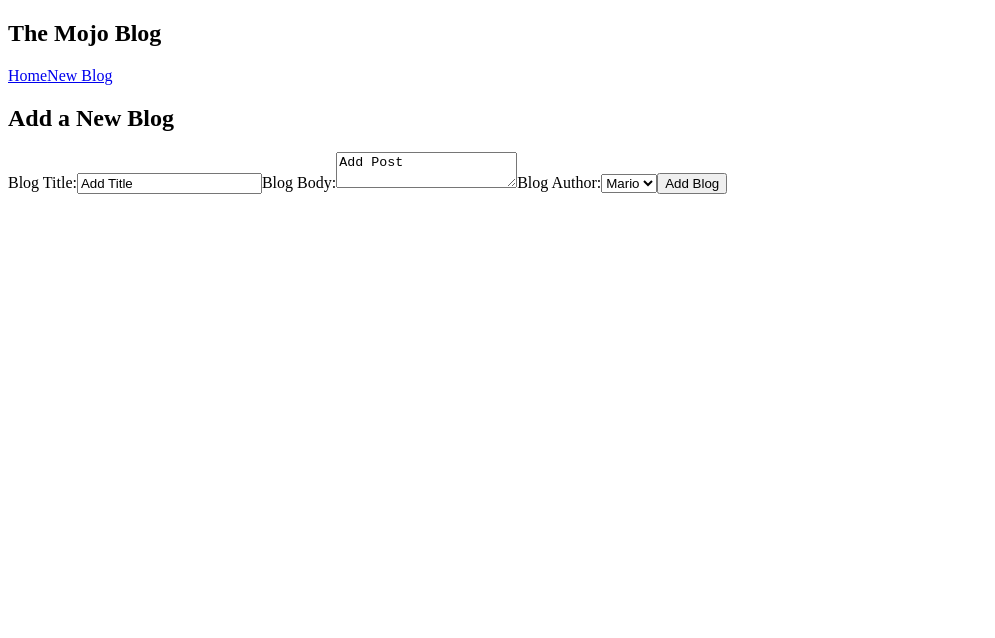
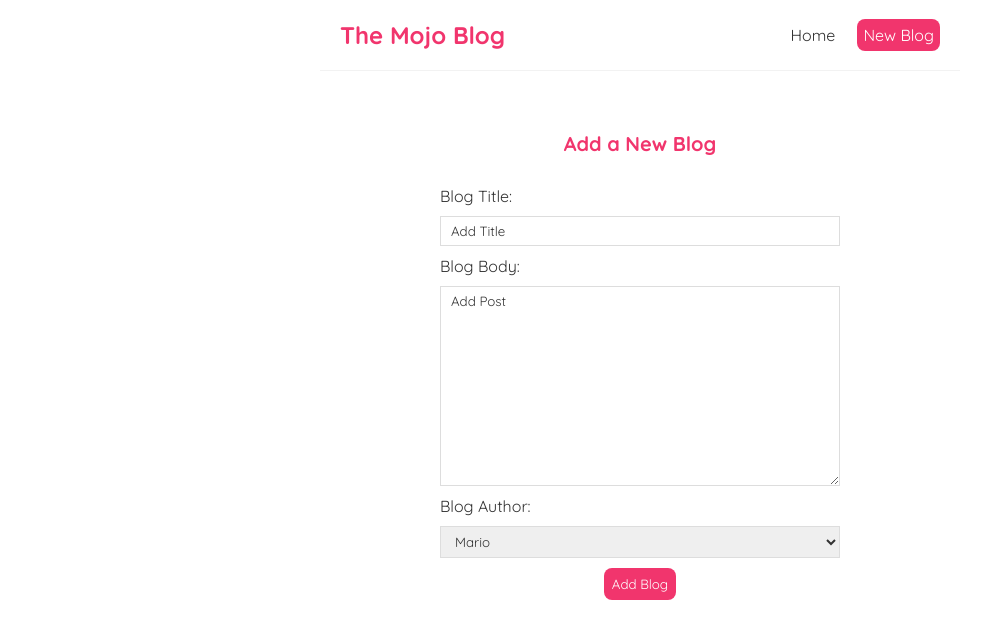
Before and after one commit to rbhachu/the-mojo-blog, a React (Create React App) app: page /create in a window 1280 px wide. Shown: the top 638 px of the page, without its empty margins (0-995 px from the left). Built offline with nearby package versions, Linux system fonts and the light colour scheme.

Commit message:
index.css file data missing

```diff
--- a/src/css/index.css
+++ b/src/css/index.css
@@ -0,0 +1,123 @@
+@import url('https://fonts.googleapis.com/css2?family=Quicksand:wght@300;400;500;600;700&display=swap');
+
+/* base styles */
+* {
+  margin: 0;
+  font-family: "Quicksand";
+  color: #333;
+}
+
+
+/* nav styles */
+.navbar {
+  padding: 20px;
+  display: flex;
+  align-items: center;
+  max-width: 600px;
+  margin: 0 auto;
+  border-bottom: 1px solid #f2f2f2;
+}
+.navbar h1 {
+  color: #f1356d;
+}
+.navbar .links {
+  margin-left: auto;
+}
+.navbar a {
+  margin-left: 16px;
+  text-decoration: none;
+  padding: 6px;
+}
+.navbar a:hover {
+  /* color: #f1356d; */
+  text-decoration: underline;
+}
+
+
+/* content styles */
+.content {
+  max-width: 600px;
+  margin: 40px auto;
+  padding: 20px;
+}
+
+
+/* other styles */
+.button-style1 {
+  color: white;
+  background-color: #f1356d;
+  border-radius: 8px;
+}
+
+
+/* blog previews / list */
+.blog-preview {
+  padding: 10px 16px;
+  margin: 20px 0;
+  border-bottom: 1px solid #fafafa;
+}
+.blog-preview:hover {
+  box-shadow: 1px 3px 5px rgba(0,0,0,0.1);
+}
+.blog-preview h2 {
+  font-size: 20px;
+  color: #f1356d;
+  margin-bottom: 8px;
+  text-transform: capitalize;
+}
+.blog-preview a {
+  text-decoration: none;
+}
+
+/* blog details page */
+.blog-details h2, not-found h2 {
+  font-size: 20px;
+  color: #f1356d;
+  margin-bottom: 10px;
+  text-transform: capitalize;
+}
+.blog-details div {
+  margin: 20px 0;
+  white-space: pre-wrap;
+}
+.blog-details button, .create button, .button-style1 {
+  background: #f1356d;
+  color: #fff;
+  border: 0;
+  padding: 8px;
+  border-radius: 8px;
+  cursor: pointer;
+}
+
+/* create new blog form */
+.create {
+  max-width: 400px;
+  margin: 0 auto;
+  text-align: center;
+}
+.create label {
+  text-align: left;
+  display: block;
+}
+.create h2 {
+  font-size: 20px;
+  color: #f1356d;
+  margin-bottom: 30px;
+}
+.create input, .create textarea, .create select {
+  width: 100%;
+  padding: 6px 10px;
+  margin: 10px 0;
+  border: 1px solid #ddd;
+  box-sizing: border-box;
+  display: block;
+}
+
+.create textarea {
+  min-height: 25vh;
+}
+
+article button {
+  margin-top: 30px;
+  display: block;
+}
```
